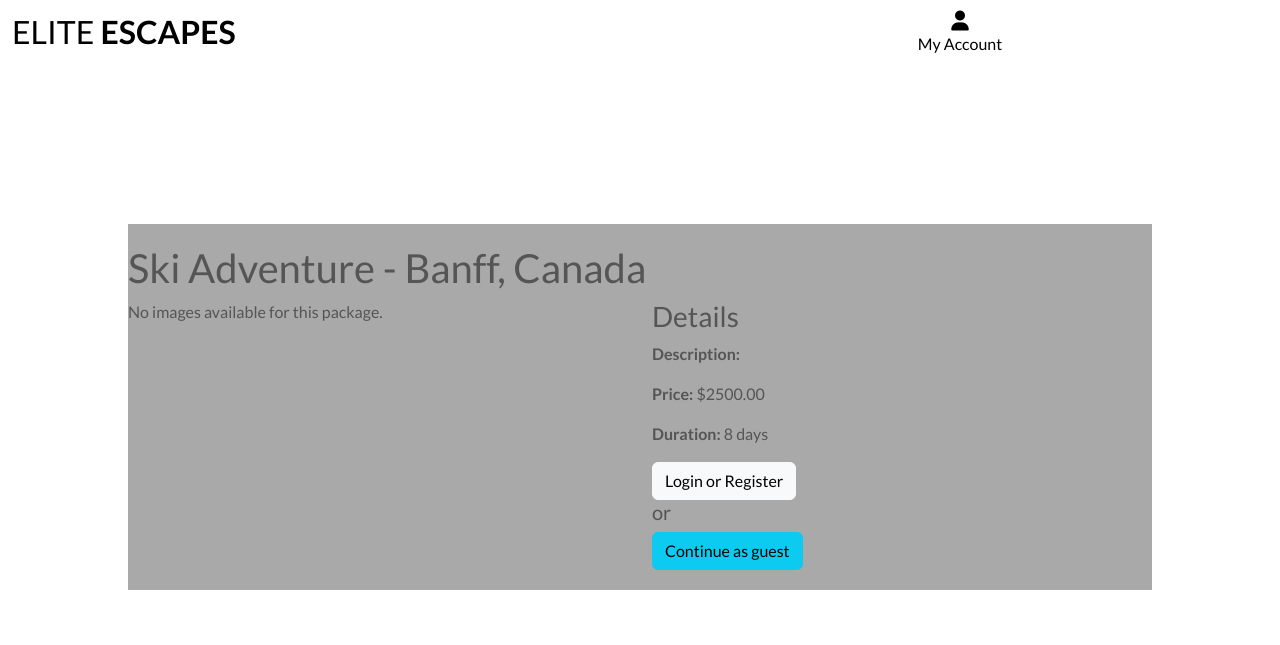
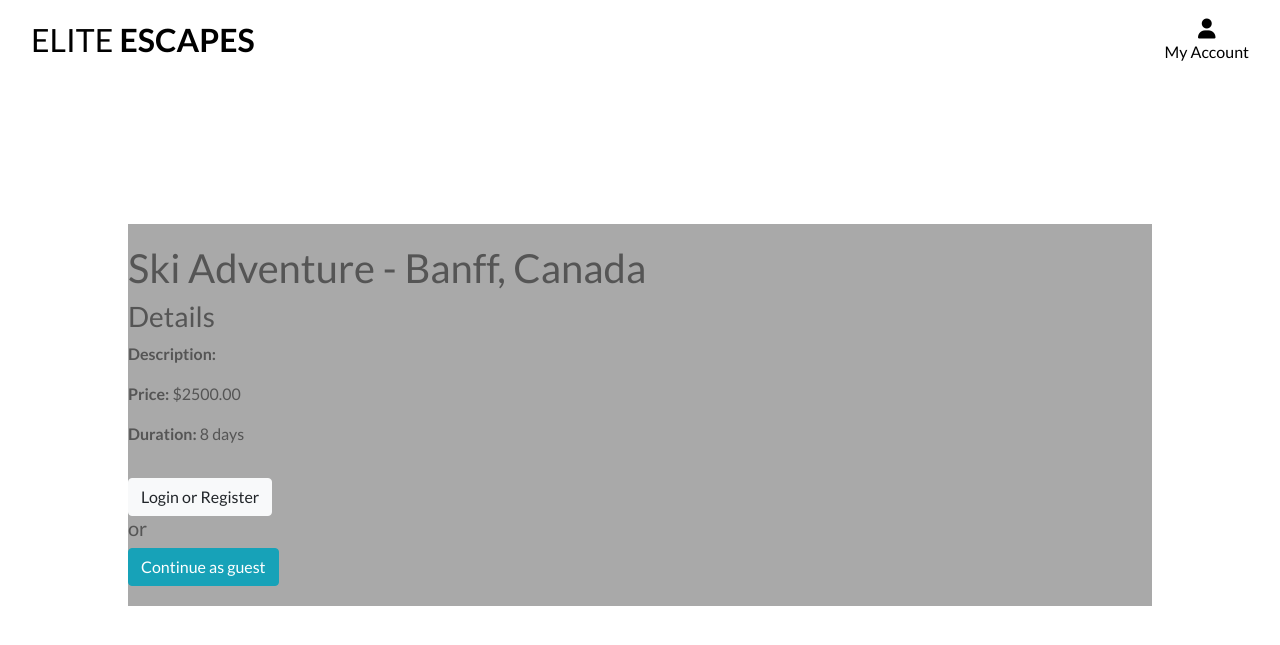
Before and after one commit to Alexiou981/elite-escapes, a Django app: page /packages/2 in a window 1280 px wide. Shown: the top 645 px of the page. Run offline with Django 3.2, Linux system fonts and the light colour scheme; data comes from the database, SQL or seed files in the repository; tables that the repository leaves empty hold one stand-in row (values such as "Sample post"); some libraries are stand-ins or nearby versions.

Commit message:
revert to old boottrap and update carousel

```diff
--- a/home/templates/home/package_details.html
+++ b/home/templates/home/package_details.html
@@ -4,9 +4,18 @@
 <div class="container package-list">
     <h1>{{ package.name }}</h1>
     <div class="row">
-        <div class="col-md-6">
+        <div class="col-md-12">
+            <!-- Carousel Section -->
             {% if package.images.all %}
-                <div id="packageCarousel" class="carousel slide" data-bs-ride="carousel">
+                <div id="packageCarousel" class="carousel slide mb-4" data-ride="carousel">
+                    <!-- Indicators -->
+                    <ol class="carousel-indicators">
+                        {% for image in package.images.all %}
+                            <li data-target="#packageCarousel" data-slide-to="{{ forloop.counter0 }}" class="{% if forloop.first %}active{% endif %}"></li>
+                        {% endfor %}
+                    </ol>
+
+                    <!-- Carousel Items -->
                     <div class="carousel-inner">
                         {% for image in package.images.all %}
                             <div class="carousel-item {% if forloop.first %}active{% endif %}">
@@ -14,32 +23,37 @@
                             </div>
                         {% endfor %}
                     </div>
-                    <button class="carousel-control-prev" type="button" data-bs-target="#packageCarousel" data-bs-slide="prev">
+
+                    <!-- Controls -->
+                    <a class="carousel-control-prev" href="#packageCarousel" role="button" data-slide="prev">
                         <span class="carousel-control-prev-icon" aria-hidden="true"></span>
-                        <span class="visually-hidden">Previous</span>
-                    </button>
-                    <button class="carousel-control-next" type="button" data-bs-target="#packageCarousel" data-bs-slide="next">
+                        <span class="sr-only">Previous</span>
+                    </a>
+                    <a class="carousel-control-next" href="#packageCarousel" role="button" data-slide="next">
                         <span class="carousel-control-next-icon" aria-hidden="true"></span>
-                        <span class="visually-hidden">Next</span>
-                    </button>
+                        <span class="sr-only">Next</span>
+                    </a>
                 </div>
-            {% else %}
-                <p>No images available for this package.</p>
             {% endif %}
         </div>
-        <div class="col-md-6">
+
+        <div class="col-md-12">
+            <!-- Details Section -->
             <h3>Details</h3>
             <p><strong>Description:</strong> {{ package.detailed_description }}</p>
             <p><strong>Price:</strong> ${{ package.price }}</p>
             <p><strong>Duration:</strong> {{ package.holiday_duration }} days</p>
+
+            <!-- Buttons Section -->
             {% if user.is_authenticated %}
-                <a href="{% url 'add_to_bag' package.id %}" class="btn btn-primary">Book Now</a>
+                <a href="{% url 'add_to_bag' package.id %}" class="btn btn-primary mt-3">Book Now</a>
             {% else %}
-                <a href="{% url 'account_login' %}" class="btn btn-light">Login or Register</a>
+                <a href="{% url 'account_login' %}" class="btn btn-light mt-3">Login or Register</a>
                 <h5>or</h5>
                 <a href="{% url 'add_to_bag' package.id %}" class="btn btn-info">Continue as guest</a>
             {% endif %}
         </div>
     </div>
 </div>
+
 {% endblock %}
--- a/templates/base.html
+++ b/templates/base.html
@@ -11,7 +11,7 @@
     {% endblock %}
 
     {% block corecss %}
-        <link href="https://cdn.jsdelivr.net/npm/bootstrap@5.3.0-alpha1/dist/css/bootstrap.min.css" rel="stylesheet">
+        <link rel="stylesheet" href="https://cdn.jsdelivr.net/npm/bootstrap@4.4.1/dist/css/bootstrap.min.css" integrity="sha384-Vkoo8x4CGsO3+Hhxv8T/Q5PaXtkKtu6ug5TOeNV6gBiFeWPGFN9MuhOf23Q9Ifjh" crossorigin="anonymous">
         <link rel="preconnect" href="https://fonts.googleapis.com">
         <link rel="preconnect" href="https://fonts.gstatic.com" crossorigin>
         <link href="https://fonts.googleapis.com/css2?family=Lato:ital,wght@0,100;0,300;0,400;0,700;0,900;1,100;1,300;1,400;1,700;1,900&display=swap" rel="stylesheet">
@@ -86,7 +86,6 @@
         <script src="https://cdn.jsdelivr.net/npm/popper.js@1.16.0/dist/umd/popper.min.js" integrity="sha384-Q6E9RHvbIyZFJoft+2mJbHaEWldlvI9IOYy5n3zV9zzTtmI3UksdQRVvoxMfooAo" crossorigin="anonymous"></script>
         <script src="https://cdn.jsdelivr.net/npm/bootstrap@4.4.1/dist/js/bootstrap.min.js" integrity="sha384-wfSDF2E50Y2D1uUdj0O3uMBJnjuUD4Ih7YwaYd1iqfktj0Uod8GCExl3Og8ifwB6" crossorigin="anonymous"></script>
         <script src="https://kit.fontawesome.com/0d17f269bd.js" crossorigin="anonymous"></script>
-        <script src="https://cdn.jsdelivr.net/npm/bootstrap@5.3.0-alpha1/dist/js/bootstrap.bundle.min.js"></script>
     {% endblock %}
   </body>
 </html>
```
